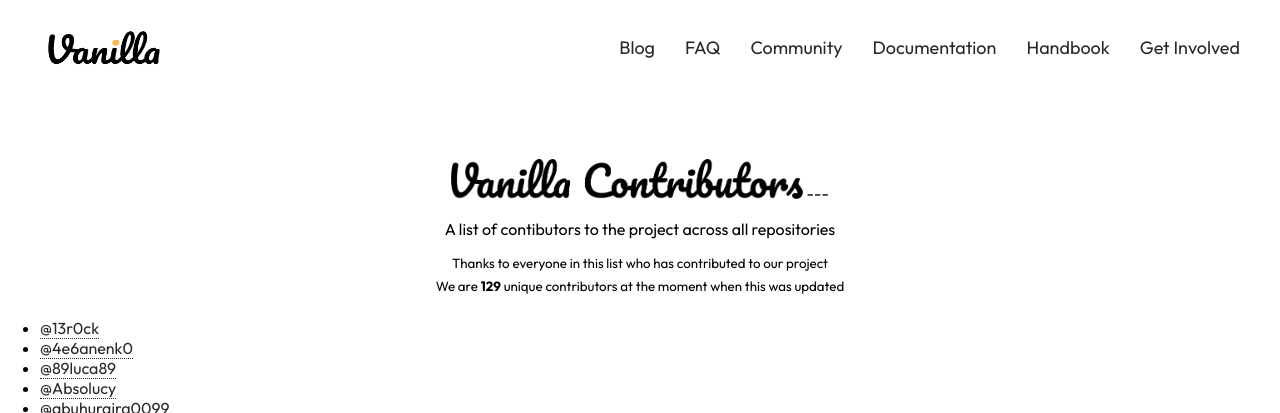
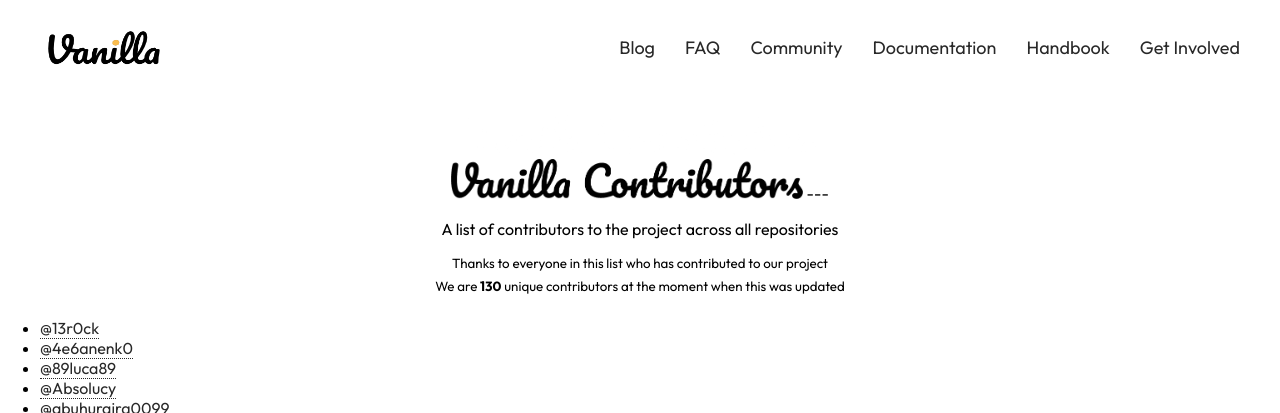
Before and after one commit to Vanilla-OS/website, a Jekyll site: the page built from contributors-list.md, in a window 1280 px wide and 900 px high. Shown: the top 413 px of the window. Built offline with Jekyll 4.4.1, drawn with Linux system fonts in a browser that asks for light colours; our own code applies the rules of GitHub Pages for plain Markdown files.

Commit message:
Update List

```diff
--- a/contributors-list.md
+++ b/contributors-list.md
@@ -3,9 +3,9 @@
   <br><img src="assets/vanilla-contributors.png?raw=true#gh-light-mode-only" height="40">
 
 ---
-  <p>A list of contibutors to the project across all repositories</p>
+  <p>A list of contributors to the project across all repositories</p>
   <sup>Thanks to everyone in this list who has contributed to our project</sup>
-  <br><sup>We are <b>129</b> unique contributors at the moment when this was updated</sup>
+  <br><sup>We are <b>130</b> unique contributors at the moment when this was updated</sup>
 </div>
 
 * [@13r0ck](https://github.com/13r0ck)
```
Also changed, not shown: other parts of contributors-list.md (+1 -0 lines).
